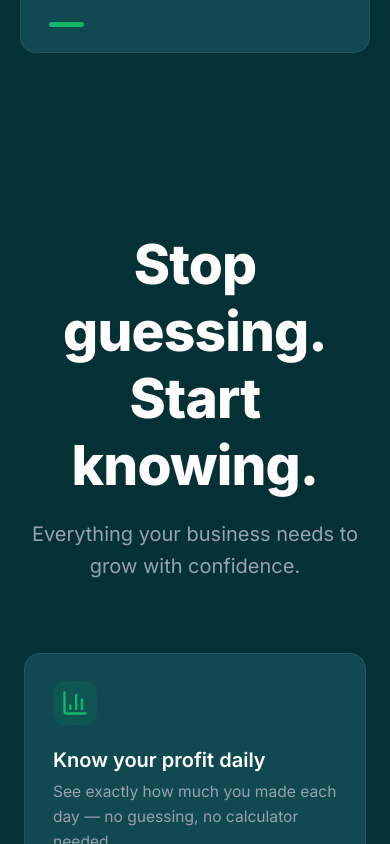
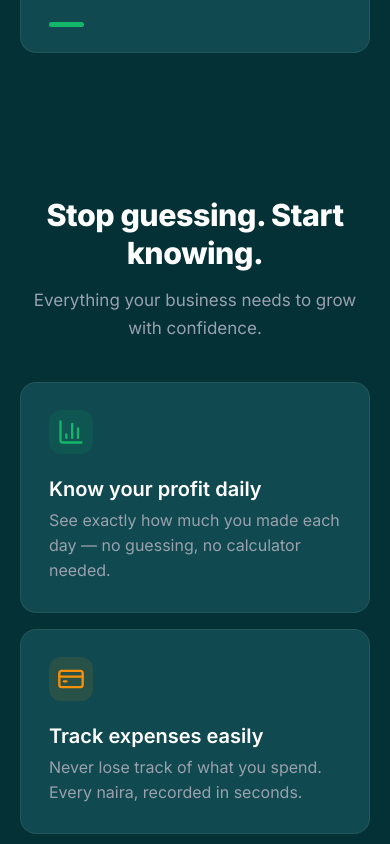
Before and after one commit to Creatifbenny/Numbazapp-Landing-page, a Next.js app: page / in a window 390 px wide. Shown: the part 4800-5644 px from the top of the page. Built offline with nearby package versions, Linux system fonts and the light colour scheme.

Commit message:
Responsive features
Co-Authored-By: Claude Sonnet 5.5 <noreply@anthropic.com>

```diff
--- a/components/Features.tsx
+++ b/components/Features.tsx
@@ -39,20 +39,20 @@ export default function Features() {
     <section
       id="features"
       aria-labelledby="features-heading"
-      className="px-6 pt-[105.5px] pb-27 text-center"
+      className="px-5 pt-[72px] pb-[72px] text-center sm:px-8 md:pt-24 md:pb-24 xl:px-6 xl:pt-[105.5px] xl:pb-27"
     >
       <h2
         id="features-heading"
-        className="mx-auto max-w-[900px] text-[55px] leading-[67.2px] font-extrabold tracking-[-0.015em] text-white"
+        className="mx-auto max-w-[900px] text-fluid-h2 font-extrabold tracking-[-0.015em] text-white"
       >
         Stop guessing. Start knowing.
       </h2>
 
-      <p className="mx-auto mt-[18px] max-w-[640px] text-xl leading-8 text-muted">
+      <p className="mx-auto mt-3.5 max-w-[640px] text-[17px] leading-7 text-muted sm:text-xl sm:leading-8 md:mt-[18px]">
         Everything your business needs to grow with confidence.
       </p>
 
-      <ul className="mx-auto mt-[71.1px] grid max-w-[1144px] grid-cols-1 gap-x-[27.4px] gap-y-[26.1px] text-left md:grid-cols-2">
+      <ul className="mx-auto mt-10 grid max-w-[1144px] grid-cols-1 gap-4 text-left sm:grid-cols-2 md:mt-[71.1px] md:gap-x-[27.4px] md:gap-y-[26.1px]">
         {FEATURES.map(({ title, text, Icon, tile }) => (
           <li
             key={title}
@@ -67,7 +67,7 @@ export default function Features() {
             <h3 className="mt-[20.7px] text-xl leading-7 font-semibold text-white">
               {title}
             </h3>
-            <p className="mt-[4.6px] text-[15.6px] leading-[25.3px] text-muted">
+            <p className="mt-[4.6px] text-base leading-[25.3px] text-muted md:text-[15.6px]">
               {text}
             </p>
           </li>
```
Also changed, not shown: 2 other files (tests, documents, lock files or other folders).
